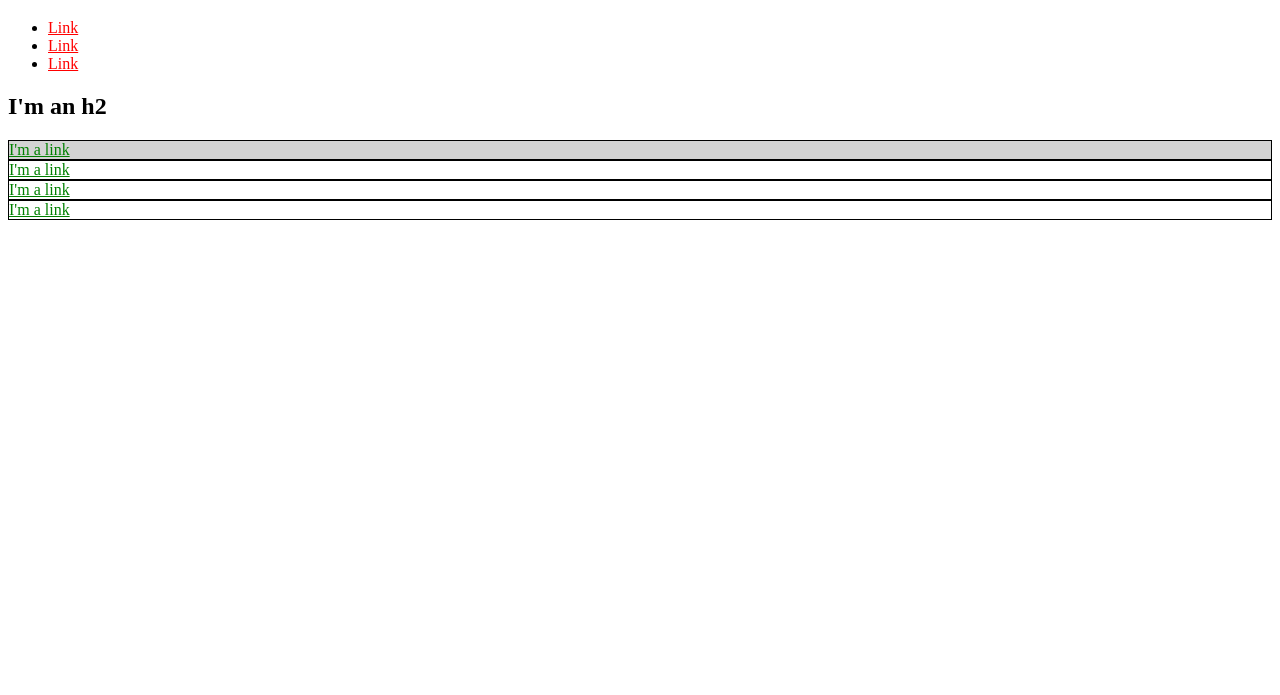
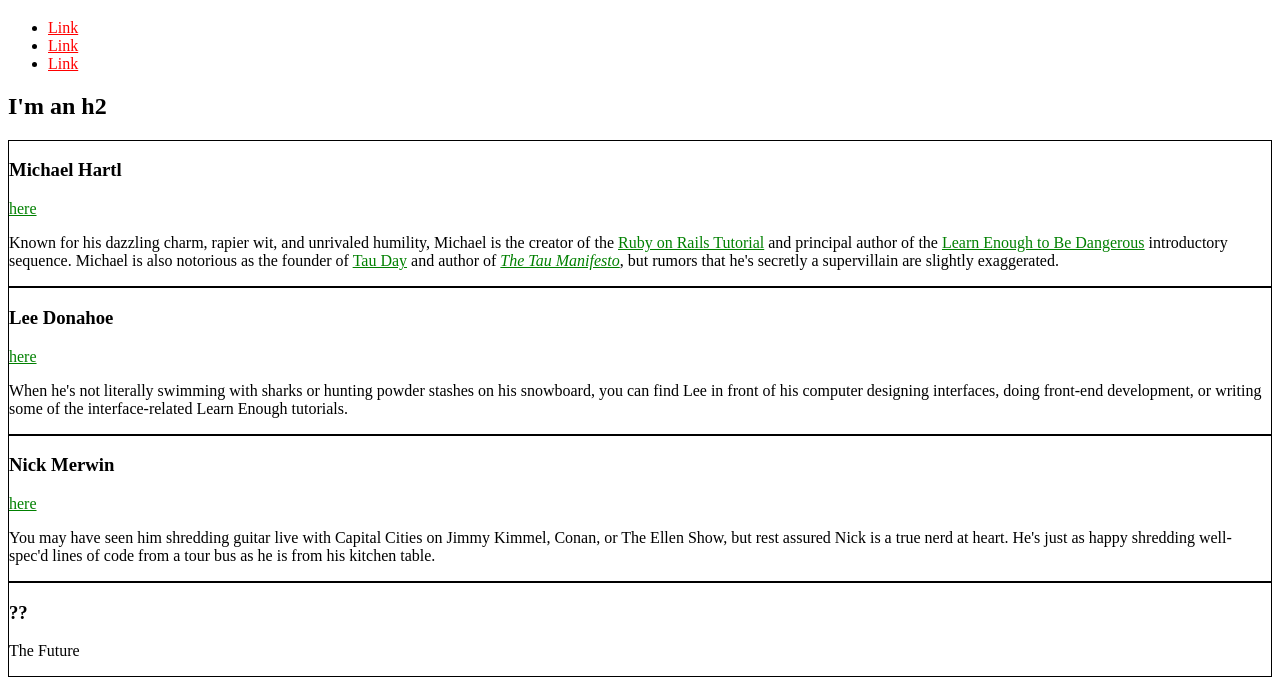
Before and after one commit to nicolr/nicolr.github.io, a plain HTML site: page index.html in a window 1280 px wide. Shown: the part 61-756 px from the top of the page. Drawn offline with Linux system fonts and the light colour scheme.

Commit message:
Add bio styling

```diff
--- a/index.html
+++ b/index.html
@@ -3,26 +3,13 @@
   <head>
     <title>Test Page: Don't Panic</title>
     <meta charset="utf-8">
-    <style media="screen">
+    <style>
       a {
         color: red;
       }
-      div {
-        border: 1px solid black;
-      }
-
-      div a {
-        color: blue;
-      }
-
-      #exec-bio {
-        background-color: lightgrey;
-      }
-
       .bio-box {
         border: 1px solid black;
       }
-
       .bio-box a {
         color: green;
       }
@@ -42,17 +29,48 @@
       </li>
     </ul>
     <h2>I'm an h2</h2>
-    <div id="exec-bio" class="bio-box">
-      <a href="https://example.com/">I'm a link</a>
+    <div class="bio-box">
+      <h3>Michael Hartl</h3>
+      <a href="https://twitter.com/mhartl">here</a>
+      <p>
+        Known for his dazzling charm, rapier wit, and unrivaled humility,
+        Michael is the creator of the
+        <a href="https://www.railstutorial.org/">Ruby on Rails
+        Tutorial</a> and principal author of the
+        <a href="https://learnenough.com/">
+        Learn Enough to Be Dangerous</a> introductory sequence. Michael
+        is also notorious as the founder of
+        <a href="http://tauday.com/">Tau Day</a> and author of
+        <a href="http://tauday.com/tau-manifesto"><em>The Tau
+        Manifesto</em></a>, but rumors that he's secretly a supervillain
+        are slightly exaggerated.
+      </p>
     </div>
     <div class="bio-box">
-      <a href="https://example.com/">I'm a link</a>
+      <h3>Lee Donahoe</h3>
+      <a href="https://twitter.com/leedonahoe">here</a>
+      <p>
+        When he's not literally swimming with sharks or hunting powder stashes on
+        his snowboard, you can find Lee in front of his computer designing
+        interfaces, doing front-end development, or writing some of the
+        interface-related Learn Enough tutorials.
+      </p>
     </div>
     <div class="bio-box">
-      <a href="https://example.com/">I'm a link</a>
+      <h3>Nick Merwin</h3>
+      <a href="https://twitter.com/nickmerwin">here</a>
+      <p>
+        You may have seen him shredding guitar live with Capital Cities on Jimmy
+        Kimmel, Conan, or The Ellen Show, but rest assured Nick is a true nerd at
+        heart. He's just as happy shredding well-spec'd lines of code from a tour
+        bus as he is from his kitchen table.
+      </p>
     </div>
     <div class="bio-box">
-      <a href="https://example.com/">I'm a link</a>
+      <h3>??</h3>
+      <p>
+        The Future
+      </p>
     </div>
   </body>
 </html>
```
